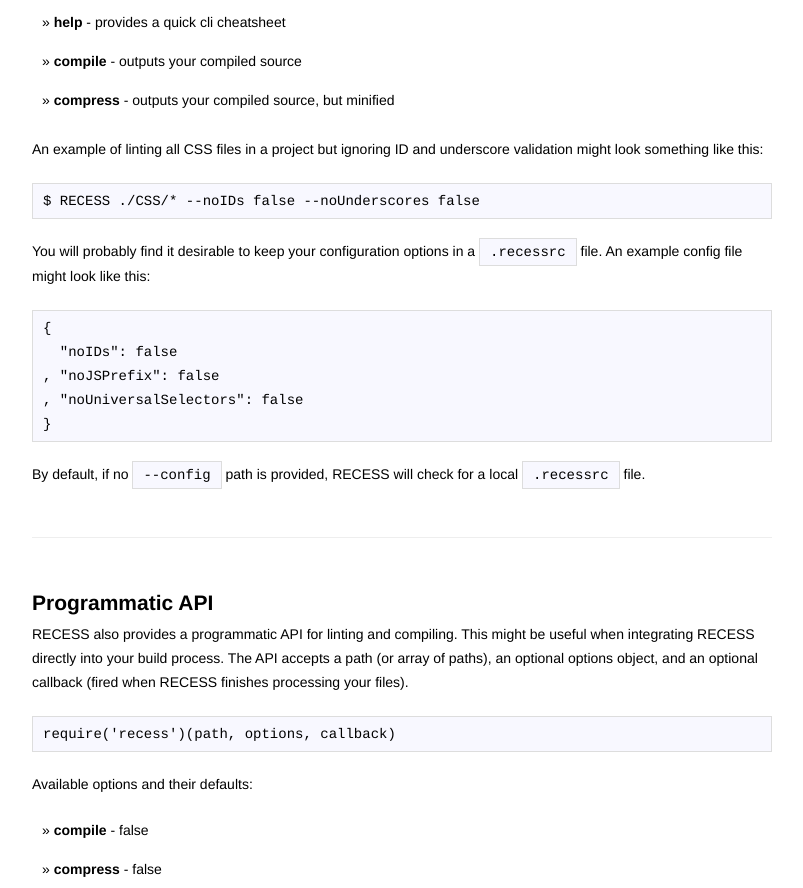
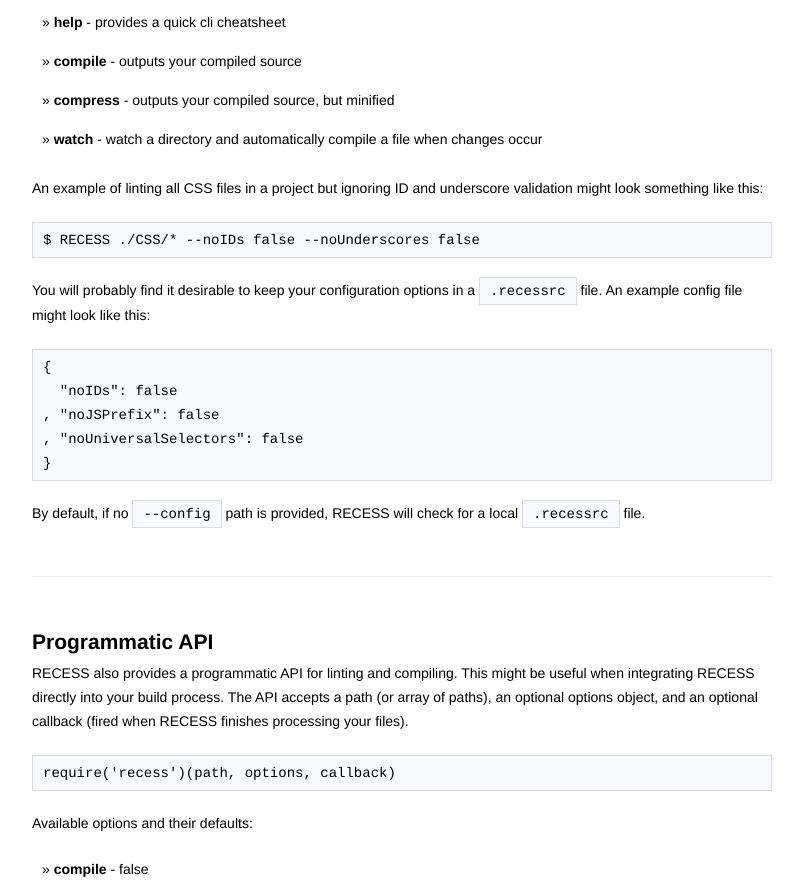
Before and after one commit to twitter-archive/recess, a plain HTML site: page index.html in a window 1280 px wide. Shown: the part 2660-3548 px from the top of the page, without its empty margins (238-1041 px from the left). Drawn offline with Linux system fonts and the light colour scheme.

Commit message:
add note about watch to docs

```diff
--- a/index.html
+++ b/index.html
@@ -111,6 +111,7 @@
     <li>&raquo; <strong>help</strong> - provides a quick cli cheatsheet</li>
     <li>&raquo; <strong>compile</strong> - outputs your compiled source</li>
     <li>&raquo; <strong>compress</strong> - outputs your compiled source, but minified</li>
+    <li>&raquo; <strong>watch</strong> - watch a directory and automatically compile a file when changes occur</li>
   </ul>
 
   <p>An example of linting all CSS files in a project but ignoring ID and underscore validation might look something like this:</p>
```
